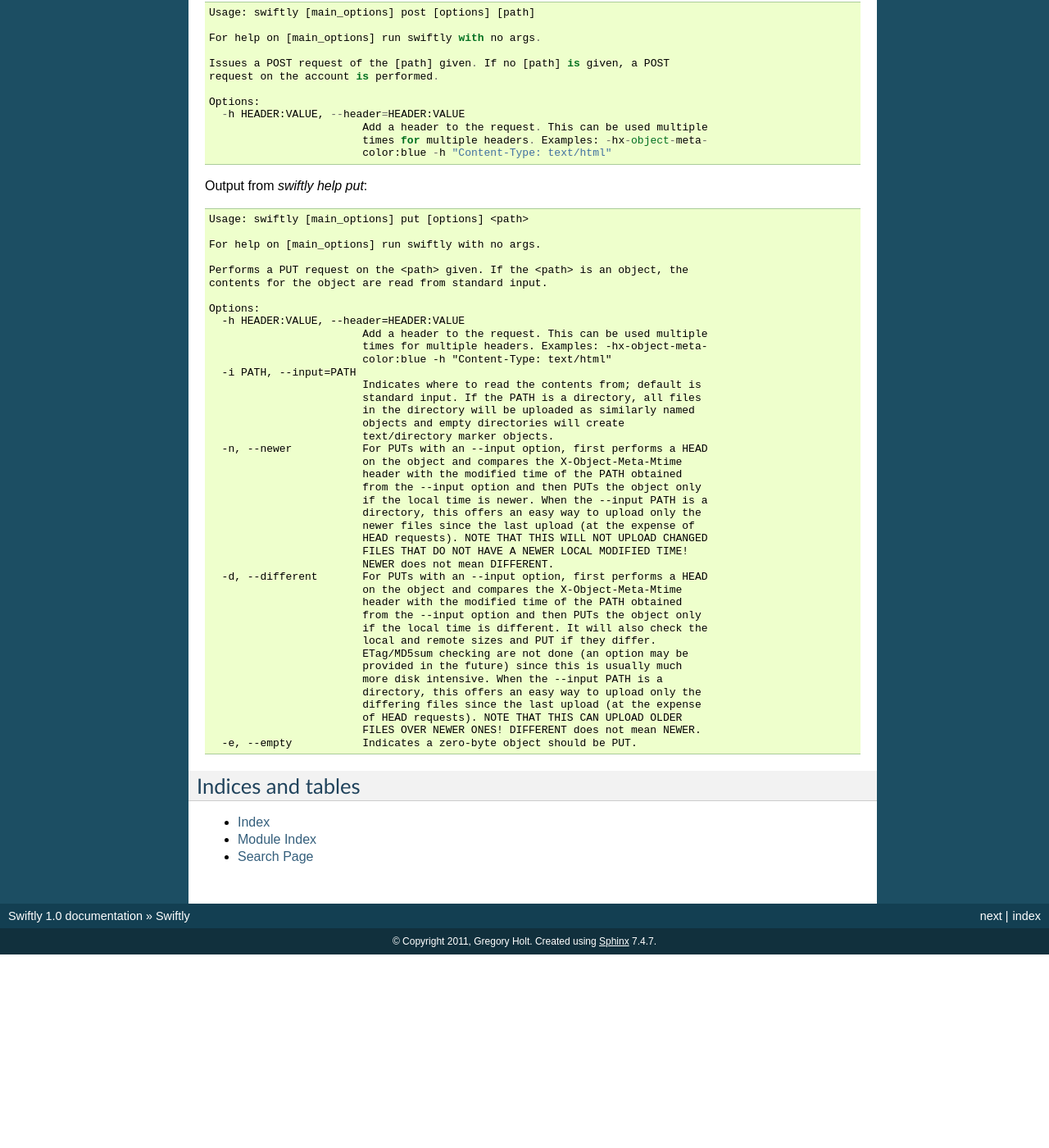
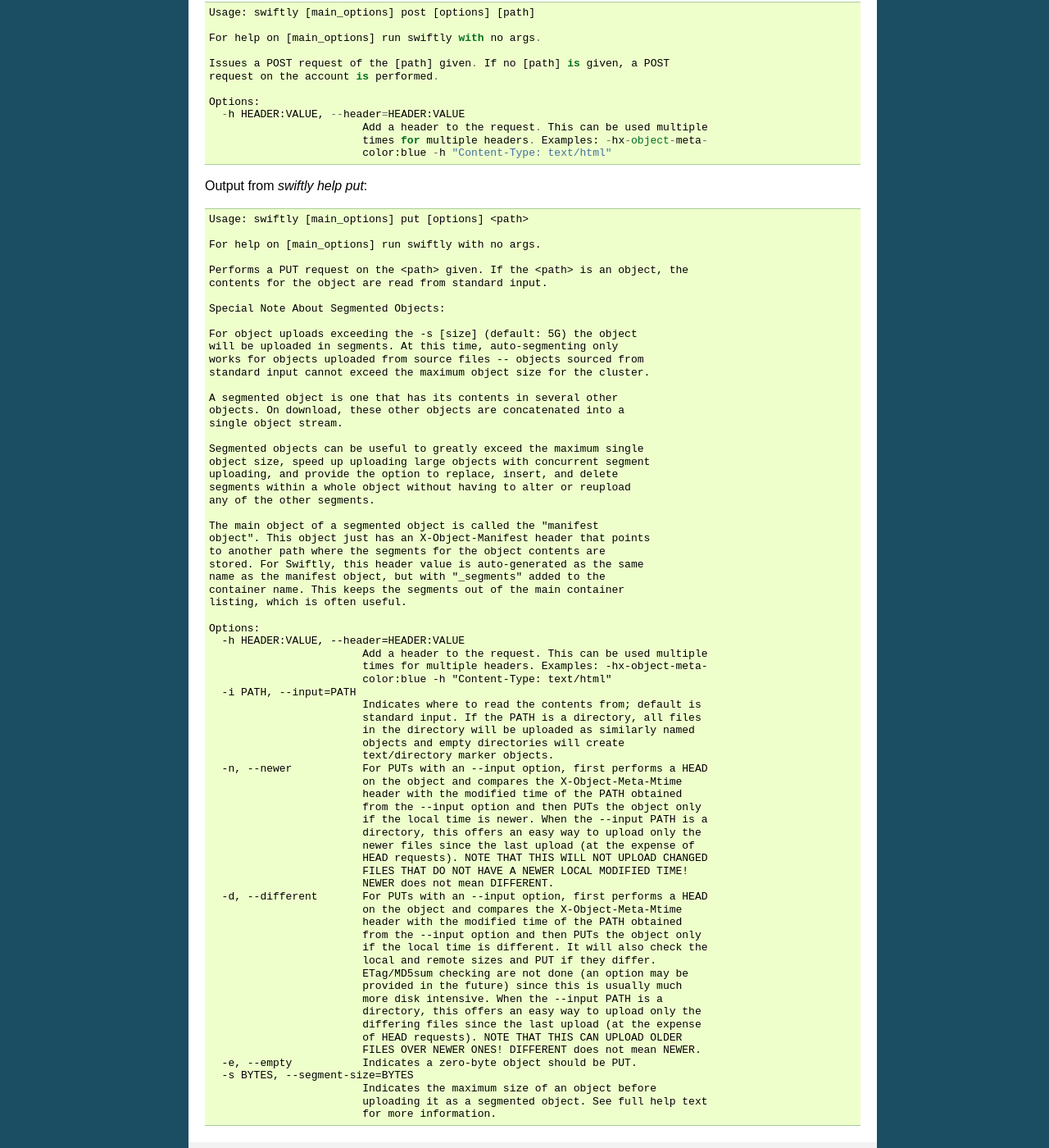
Before and after one commit to gholt/swiftly, a Sphinx documentation site: the page built from doc/source/index.rst, in a window 1280 px wide and 1400 px high, scrolled down 3876 px. Shown: the whole window at 82% size. Built offline with Sphinx 7.4.7, drawn with Linux system fonts in a browser that asks for light colours; before the commit the page ends 5040 px from its top, so only the background shows below that.

Commit message:
Updated Sphinx docs with segmented object support.

```diff
--- a/doc/source/index.rst
+++ b/doc/source/index.rst
@@ -263,6 +263,31 @@
     Performs a PUT request on the <path> given. If the <path> is an object, the
     contents for the object are read from standard input.
 
+    Special Note About Segmented Objects:
+
+    For object uploads exceeding the -s [size] (default: 5G) the object
+    will be uploaded in segments. At this time, auto-segmenting only
+    works for objects uploaded from source files -- objects sourced from
+    standard input cannot exceed the maximum object size for the cluster.
+
+    A segmented object is one that has its contents in several other
+    objects. On download, these other objects are concatenated into a
+    single object stream.
+
+    Segmented objects can be useful to greatly exceed the maximum single
+    object size, speed up uploading large objects with concurrent segment
+    uploading, and provide the option to replace, insert, and delete
+    segments within a whole object without having to alter or reupload
+    any of the other segments.
+
+    The main object of a segmented object is called the "manifest
+    object". This object just has an X-Object-Manifest header that points
+    to another path where the segments for the object contents are
+    stored. For Swiftly, this header value is auto-generated as the same
+    name as the manifest object, but with "_segments" added to the
+    container name. This keeps the segments out of the main container
+    listing, which is often useful.
+
     Options:
       -h HEADER:VALUE, --header=HEADER:VALUE
                             Add a header to the request. This can be used multiple
@@ -298,6 +323,10 @@
                             of HEAD requests). NOTE THAT THIS CAN UPLOAD OLDER
                             FILES OVER NEWER ONES! DIFFERENT does not mean NEWER.
       -e, --empty           Indicates a zero-byte object should be PUT.
+      -s BYTES, --segment-size=BYTES
+                            Indicates the maximum size of an object before
+                            uploading it as a segmented object. See full help text
+                            for more information.
 
 
 Indices and tables
```
